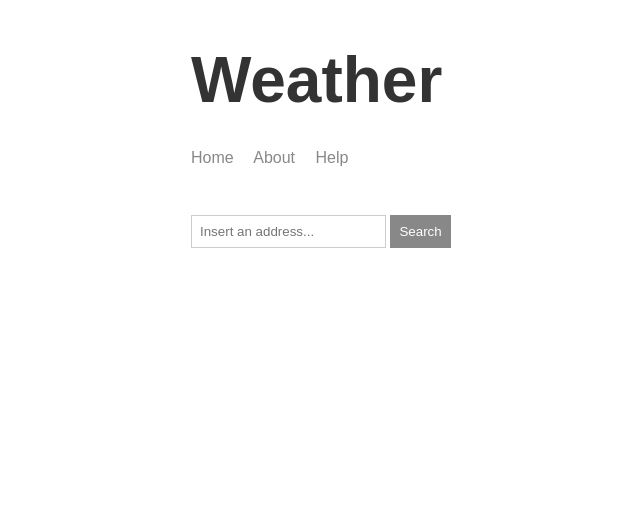
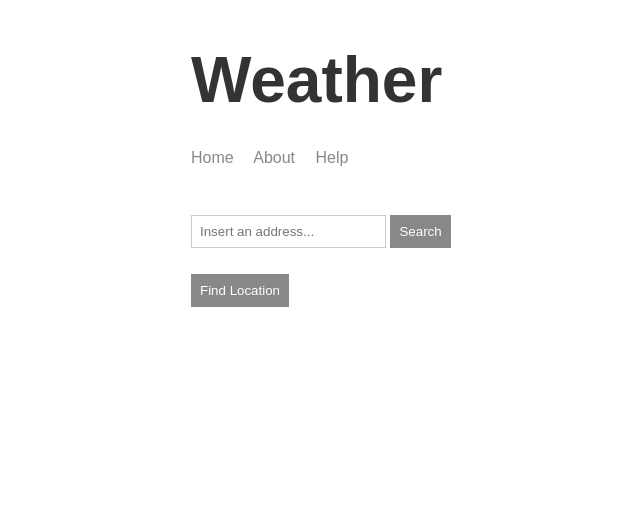
Before and after one commit to kamnakis/weather-app, a Node server app: page / in a window 1280 px wide. Shown: the top 506 px of the page, without its empty margins (124-764 px from the left). Run offline with Node 20, Linux system fonts and the light colour scheme; some libraries are stand-ins or nearby versions.

Commit message:
Added find weather of current location feature

```diff
--- a/public/css/styles.css
+++ b/public/css/styles.css
@@ -53,3 +53,7 @@ button {
     color: white;
     padding: 8px;
 }
+
+.location-button{
+    margin-top: 10px;
+}
--- a/src/app.js
+++ b/src/app.js
@@ -45,7 +45,7 @@ app.get('/help', (req, res) => {
 
 app.get('/weather', (req, res) => {
     if (!req.query.address) {
-        return res.send({ error : 'You must provide an address' })
+        return res.send({ error: 'You must provide an address' })
     }
 
     geocode(req.query.address, (error, { latitude, longitude, location } = {}) => {
@@ -64,6 +64,22 @@ app.get('/weather', (req, res) => {
                 })
             })
         }
+    })
+})
+
+app.get('/location', (req, res) => {
+    if (!req.query.longitude || !req.query.latitude) {
+        return res.send({ error: 'You must provide coordinates' })
+    }
+
+    forecast(req.query.latitude, req.query.longitude, (error, forecastData) => {
+        if (error) {
+            return res.send({ error })
+        }
+
+        res.send({
+            forecast: forecastData
+        })
     })
 })
 
--- a/src/utils/forecast.js
+++ b/src/utils/forecast.js
@@ -9,7 +9,7 @@ const forecast = (latitude, longitude, callback) => {
         } else if (body.current.error) {
             callback('Unable to find location. Try another search')
         } else {
-            callback(undefined, `The weather is ${body.current.weather_descriptions[0]}. Temperature is ${body.current.temperature}°C, it feels like ${body.current.feelslike}°C and wind speed is ${body.current.wind_speed}km/h`)
+            callback(undefined, `${body.location.name}, ${body.location.country}. The weather is ${body.current.weather_descriptions[0]}. Temperature is ${body.current.temperature}°C, it feels like ${body.current.feelslike}°C and wind speed is ${body.current.wind_speed}km/h`)
         }
     })
 }
--- a/templates/views/index.hbs
+++ b/templates/views/index.hbs
@@ -16,6 +16,7 @@
         </form>
         <p id="messageOne"></p>
         <p id="messageTwo"></p>
+        <button id="location-btn" class="location-button">Find Location</button>
     </div>
     {{>footer}}
 
```
Also changed, not shown: public/js/app.js.
